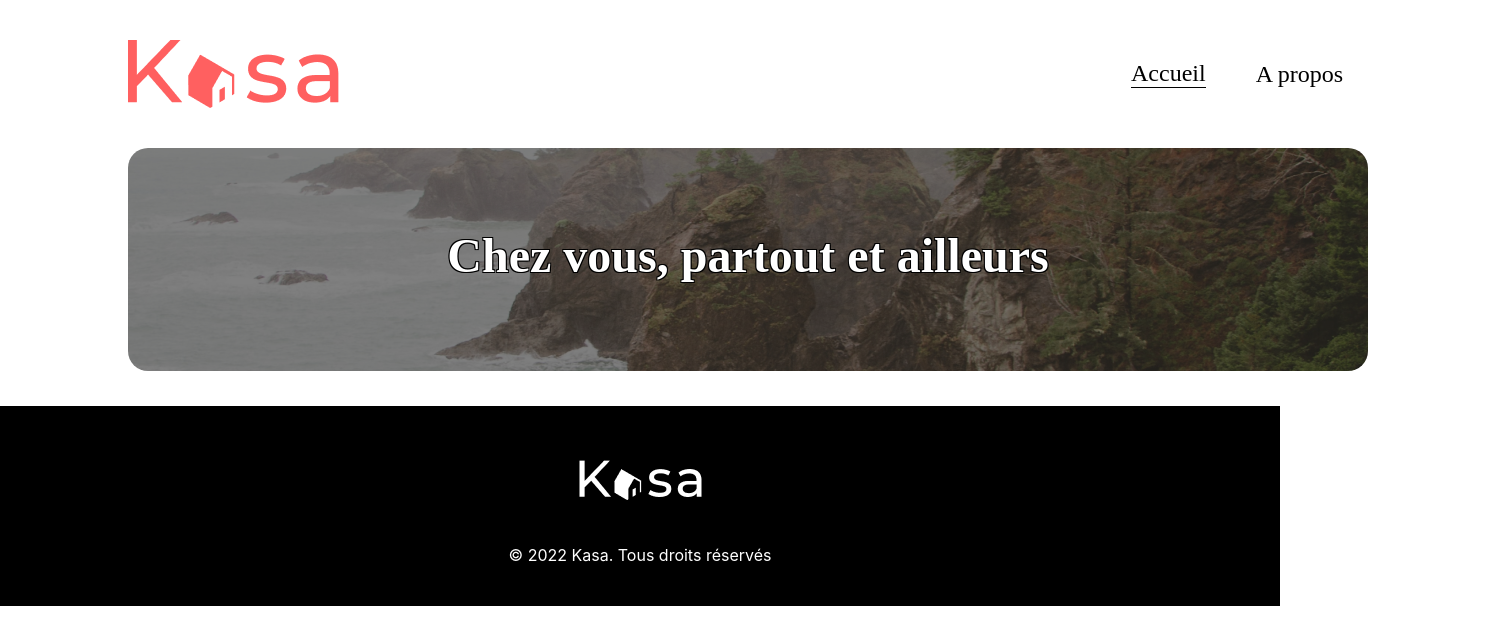
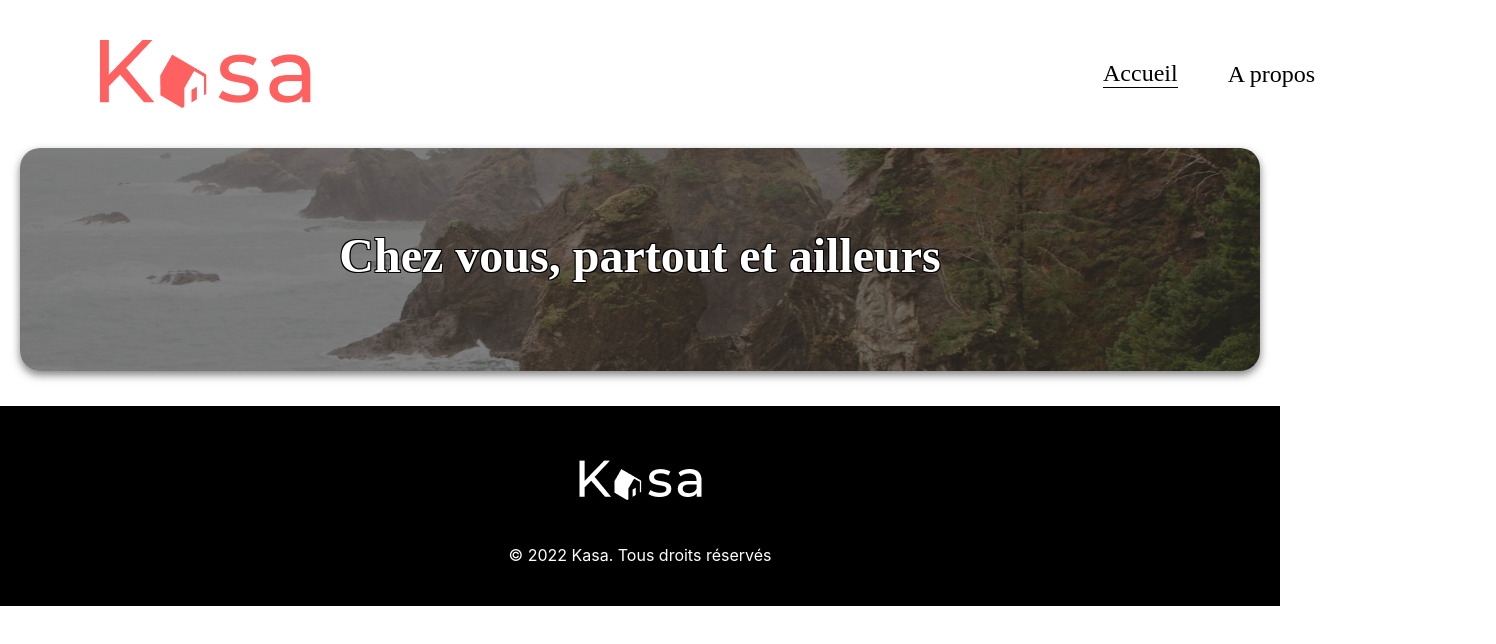
Before and after one commit to LuckyProut/p5-Kasa, a React (Create React App) app: page /home in a window 1280 px wide. Shown: the top 644 px of the page, 1496 px wide, since content can reach past the window. Built offline with nearby package versions, Linux system fonts and the light colour scheme.

Commit message:
add banner/header/footer sass

```diff
--- a/package.json
+++ b/package.json
@@ -6,6 +6,7 @@
     "@testing-library/jest-dom": "^5.17.0",
     "@testing-library/react": "^13.4.0",
     "@testing-library/user-event": "^13.5.0",
+    "nth-check": "^2.1.1",
     "react": "^18.3.1",
     "react-dom": "^18.3.1",
     "react-router-dom": "^6.26.2",
--- a/src/layout/banner/banner.js
+++ b/src/layout/banner/banner.js
@@ -1,5 +1,5 @@
 import React from "react";
-import "./banner.css";
+import "./banner.scss";
 import bannerImg from "../../img/bannerImg.png";
 
 function Banner() {
--- /dev/null
+++ b/src/layout/banner/banner.scss
@@ -0,0 +1,30 @@
+#banner {
+    height: 223px;
+    width: 1240px;
+    border-radius: 20px;
+    display: flex;
+    justify-content: center;
+    box-shadow: 0 4px 8px rgba(0, 0, 0, 0.5);
+
+    img {
+      height: 100%;
+      width: 100%;
+      object-fit: cover;
+      border-radius: 20px;
+      filter: brightness(0.5);
+    }
+
+    p {
+      position: absolute;
+      top: 180px;
+      font-size: 48px;
+      font-family: Montserrat;
+      font-weight: 700;
+      color: white;
+      text-shadow:
+        -1px -1px 0px black,
+        1px -1px 0px black,
+        -1px 1px 0px black,
+        1px 1px 0px black;
+    }
+  }
--- a/src/layout/footer/footer.js
+++ b/src/layout/footer/footer.js
@@ -1,5 +1,5 @@
 import React from "react";
-import "./footer.css";
+import "./footer.scss";
 import logoFooter from "../../img/LogoFooter.png";
 
 function Footer() {
--- a/src/layout/header/header.css
+++ b/src/layout/header/header.css
@@ -1,7 +1,7 @@
 header {
     align-items: center;
     display: inline-flex;
-    margin: 40px 10%;
+    margin: 40px 100px;
     width: 1240px;
   }
 
--- a/src/layout/header/header.js
+++ b/src/layout/header/header.js
@@ -1,5 +1,5 @@
 import React from "react";
-import "./header.css";
+import "./header.scss";
 import logoHeader from "../../img/Logo.png";
 import { NavLink } from "react-router-dom";
 
--- a/src/layout/header/header.scss
+++ b/src/layout/header/header.scss
@@ -1,10 +1,10 @@
 header {
   align-items: center;
   display: inline-flex;
-  margin: 40px 10%;
-  width: 80%;
+  margin: 40px 100px;
+  width: 1240px;
 
-  > img {
+  img {
     height: 68px;
   }
 
--- a/src/layout/layout.css
+++ b/src/layout/layout.css
@@ -1,5 +1,5 @@
 
 main {
     margin: auto;
-    width: 80%;
+    width: 1240px;
   }
```
Also changed, not shown: 1 other file (tests, documents, lock files or other folders).
